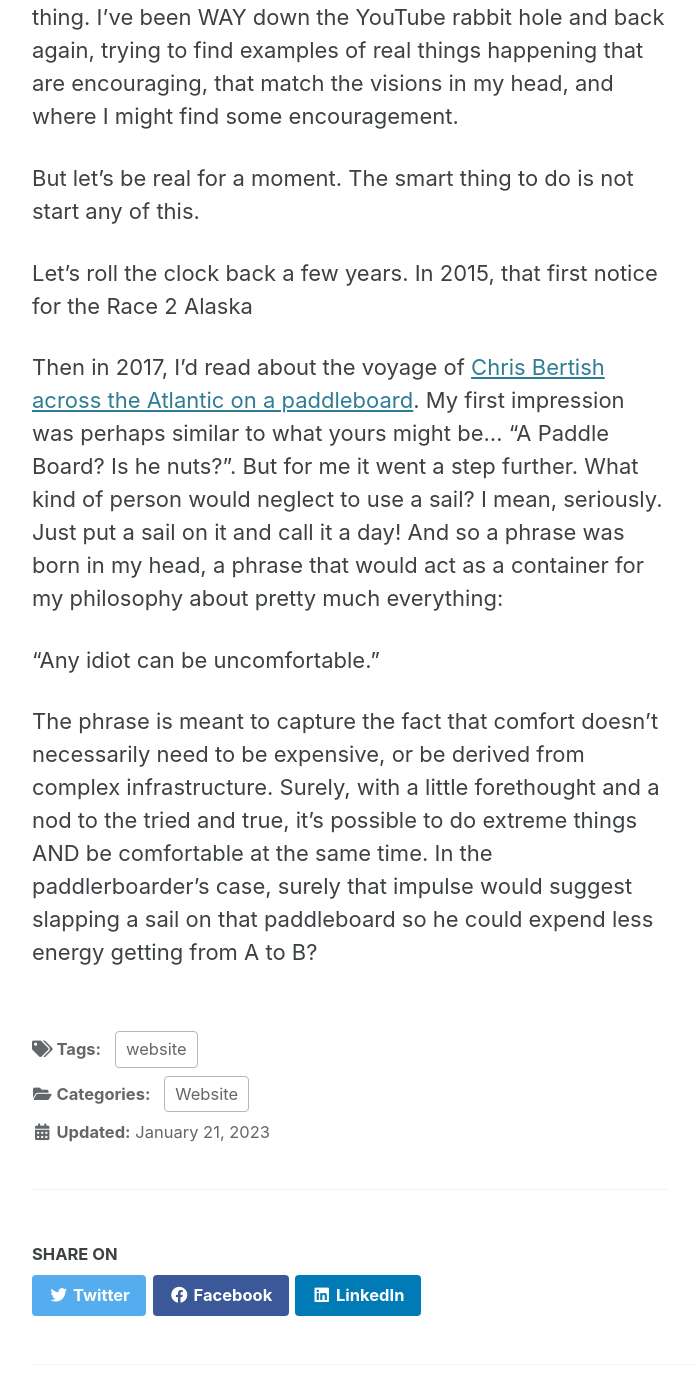
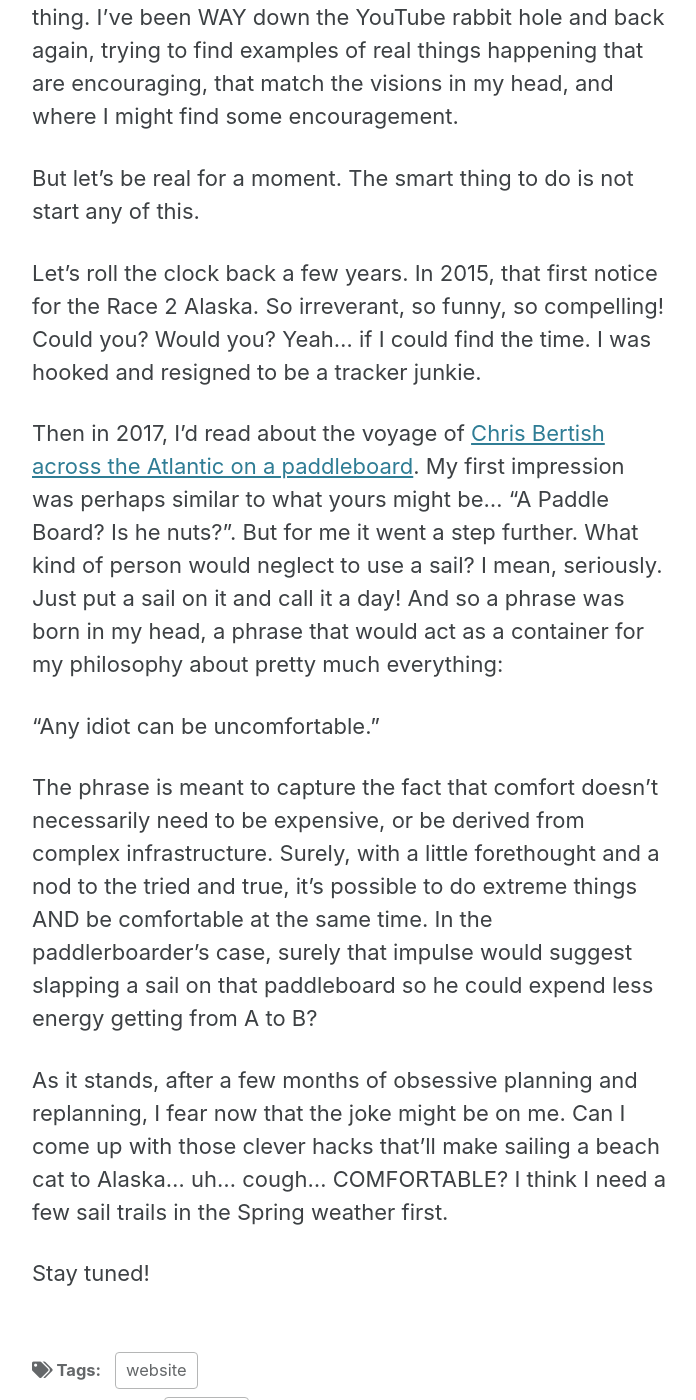
Before and after one commit to motiveNation/motiveNation.github.io, a Jekyll site: the page built from _posts/2023-01-21-any-idiot.md, in a window 1280 px wide and 1400 px high, scrolled down 662 px. Shown: the whole window, without its empty margins (290-986 px from the left). Built offline with Jekyll 4.4.1, drawn with Linux system fonts in a browser that asks for light colours; cached includes are drawn as plain includes; some of the changed text lies outside the part shown.

Commit message:
any idiot touch ups

```diff
--- a/_posts/2023-01-21-first-light.md
+++ b/_posts/2023-01-21-any-idiot.md
@@ -15,10 +15,14 @@ Anyone who's been willing to listen to me natter on and on about it, has been su
 
 But let's be real for a moment. The smart thing to do is not start any of this.
 
-Let's roll the clock back a few years. In 2015, that first notice for the Race 2 Alaska
+Let's roll the clock back a few years. In 2015, that first notice for the Race 2 Alaska. So irreverant, so funny, so compelling! Could you? Would you? Yeah... if I could find the time. I was hooked and resigned to be a tracker junkie.
 
 Then in 2017, I'd read about the voyage of <a href="https://www.nationalgeographic.com/travel/article/stand-up-paddle-board-atlantic-chris-bertish" target="_blank">Chris Bertish across the Atlantic on a paddleboard</a>. My first impression was perhaps similar to what yours might be... "A Paddle Board? Is he nuts?". But for me it went a step further. What kind of person would neglect to use a sail? I mean, seriously. Just put a sail on it and call it a day! And so a phrase was born in my head, a phrase that would act as a container for my philosophy about pretty much everything:
 
 "Any idiot can be uncomfortable."
 
 The phrase is meant to capture the fact that comfort doesn't necessarily need to be expensive, or be derived from complex infrastructure. Surely, with a little forethought and a nod to the tried and true, it's possible to do extreme things AND be comfortable at the same time. In the paddlerboarder's case, surely that impulse would suggest slapping a sail on that paddleboard so he could expend less energy getting from A to B?
+
+As it stands, after a few months of obsessive planning and replanning, I fear now that the joke might be on me. Can I come up with those clever hacks that'll make sailing a beach cat to Alaska... uh... cough... COMFORTABLE? I think I need a few sail trails in the Spring weather first.
+
+Stay tuned!
```
